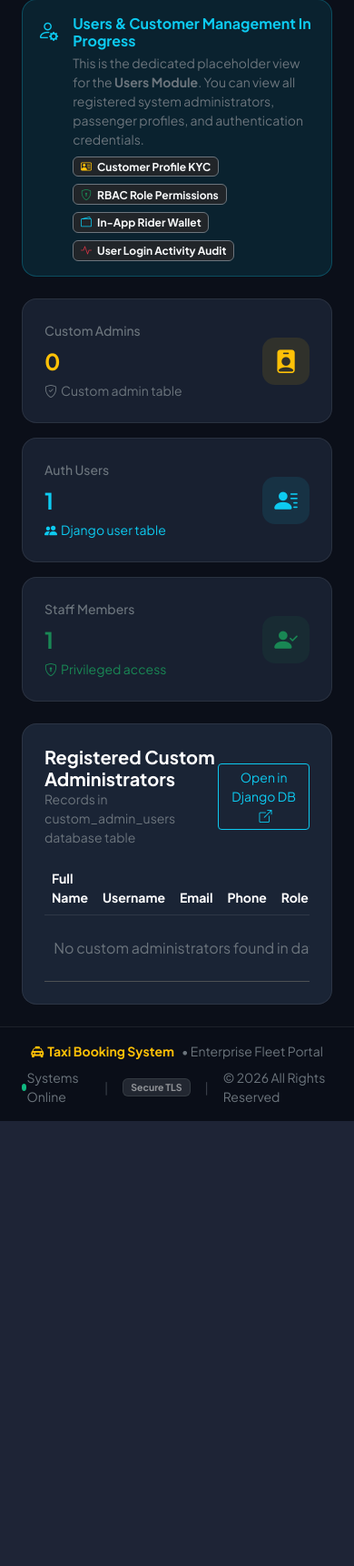
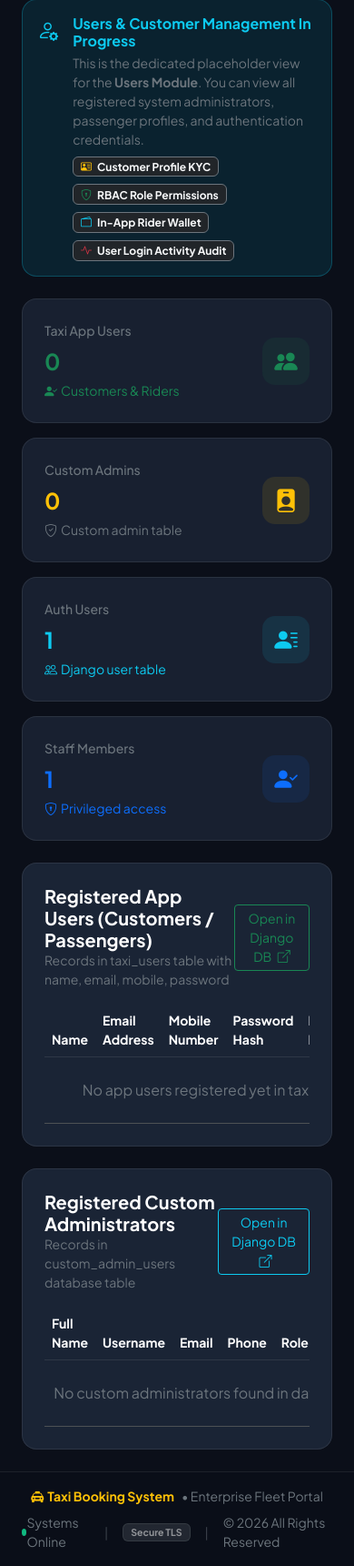
Before and after one commit to parmarkhushi2026-max/Taxi-Booking-System, a Django app: page /users/ in a window 390 px wide. Shown: the part 336-2057 px from the top of the page at 91% size. Before the commit the page ends 1568 px from the top, so only its background shows below. Run offline with Django 5.2, Linux system fonts and the light colour scheme; the visitor is signed in with stand-in values (Sample User, id 1); data comes from the database, SQL or seed files in the repository.

Commit message:
Create User model with name, email, mobile, password fields and admin integration

```diff
--- a/core/templates/core/admin_users.html
+++ b/core/templates/core/admin_users.html
@@ -149,7 +149,21 @@
 
     <!-- Stat Cards -->
     <div class="row g-3 mb-4">
-        <div class="col-sm-6 col-xl-4">
+        <div class="col-sm-6 col-xl-3">
+            <div class="stat-card">
+                <div class="d-flex justify-content-between align-items-center">
+                    <div>
+                        <div class="text-secondary small fw-medium">Taxi App Users</div>
+                        <div class="fs-2 fw-bold text-success mt-1">{{ total_app_users }}</div>
+                        <div class="small text-success mt-1"><i class="bi bi-person-check-fill me-1"></i>Customers & Riders</div>
+                    </div>
+                    <div class="stat-icon bg-success bg-opacity-10 text-success">
+                        <i class="bi bi-people-fill"></i>
+                    </div>
+                </div>
+            </div>
+        </div>
+        <div class="col-sm-6 col-xl-3">
             <div class="stat-card">
                 <div class="d-flex justify-content-between align-items-center">
                     <div>
@@ -163,13 +177,13 @@
                 </div>
             </div>
         </div>
-        <div class="col-sm-6 col-xl-4">
+        <div class="col-sm-6 col-xl-3">
             <div class="stat-card">
                 <div class="d-flex justify-content-between align-items-center">
                     <div>
                         <div class="text-secondary small fw-medium">Auth Users</div>
                         <div class="fs-2 fw-bold text-info mt-1">{{ total_system_users }}</div>
-                        <div class="small text-info mt-1"><i class="bi bi-people-fill me-1"></i>Django user table</div>
+                        <div class="small text-info mt-1"><i class="bi bi-people me-1"></i>Django user table</div>
                     </div>
                     <div class="stat-icon bg-info bg-opacity-10 text-info">
                         <i class="bi bi-person-lines-fill"></i>
@@ -177,19 +191,73 @@
                 </div>
             </div>
         </div>
-        <div class="col-sm-6 col-xl-4">
+        <div class="col-sm-6 col-xl-3">
             <div class="stat-card">
                 <div class="d-flex justify-content-between align-items-center">
                     <div>
                         <div class="text-secondary small fw-medium">Staff Members</div>
-                        <div class="fs-2 fw-bold text-success mt-1">{{ staff_count }}</div>
-                        <div class="small text-success mt-1"><i class="bi bi-shield-lock me-1"></i>Privileged access</div>
+                        <div class="fs-2 fw-bold text-primary mt-1">{{ staff_count }}</div>
+                        <div class="small text-primary mt-1"><i class="bi bi-shield-lock me-1"></i>Privileged access</div>
                     </div>
-                    <div class="stat-icon bg-success bg-opacity-10 text-success">
+                    <div class="stat-icon bg-primary bg-opacity-10 text-primary">
                         <i class="bi bi-person-check-fill"></i>
                     </div>
                 </div>
             </div>
+        </div>
+    </div>
+
+    <!-- Registered App Users (Customers/Passengers) Table -->
+    <div class="card-custom p-4 mb-4">
+        <div class="d-flex justify-content-between align-items-center mb-3">
+            <div>
+                <h5 class="fw-bold mb-0 text-white">Registered App Users (Customers / Passengers)</h5>
+                <p class="text-secondary small mb-0">Records in taxi_users table with name, email, mobile, password</p>
+            </div>
+            <a href="/admin/core/user/" target="_blank" class="btn btn-outline-success btn-sm">
+                Open in Django DB <i class="bi bi-box-arrow-up-right ms-1"></i>
+            </a>
+        </div>
+
+        <div class="table-responsive">
+            <table class="table table-dark table-hover mb-0" style="--bs-table-bg: transparent;">
+                <thead>
+                    <tr class="text-secondary small border-bottom border-secondary border-opacity-25">
+                        <th>Name</th>
+                        <th>Email Address</th>
+                        <th>Mobile Number</th>
+                        <th>Password Hash</th>
+                        <th>Registered Date</th>
+                        <th>Status</th>
+                    </tr>
+                </thead>
+                <tbody>
+                    {% for u in app_users_list %}
+                        <tr class="align-middle border-bottom border-secondary border-opacity-25">
+                            <td class="fw-semibold text-white">
+                                <i class="bi bi-person-circle text-success me-1.5"></i> {{ u.name }}
+                            </td>
+                            <td class="text-secondary small">{{ u.email }}</td>
+                            <td class="text-secondary small"><i class="bi bi-telephone-fill me-1 text-info"></i>{{ u.mobile }}</td>
+                            <td><code class="text-warning small" style="font-size: 0.75rem;">{{ u.password|truncatechars:20 }}</code></td>
+                            <td class="text-secondary small">{{ u.created_at|date:"M d, Y" }}</td>
+                            <td>
+                                {% if u.is_active %}
+                                    <span class="badge bg-success bg-opacity-15 text-success border border-success border-opacity-25 px-2 py-1">Active</span>
+                                {% else %}
+                                    <span class="badge bg-danger bg-opacity-15 text-danger border border-danger border-opacity-25 px-2 py-1">Disabled</span>
+                                {% endif %}
+                            </td>
+                        </tr>
+                    {% empty %}
+                        <tr>
+                            <td colspan="6" class="text-center py-4 text-secondary">
+                                No app users registered yet in taxi_users table.
+                            </td>
+                        </tr>
+                    {% endfor %}
+                </tbody>
+            </table>
         </div>
     </div>
 
--- a/core/views.py
+++ b/core/views.py
@@ -18,7 +18,7 @@ from .forms import (
     VerifyOTPForm,
     AdminResetPasswordForm,
 )
-from .models import CustomAdmin, Driver, Vehicle, Booking
+from .models import User as AppUser, CustomAdmin, Driver, Vehicle, Booking
 
 
 def send_otp_via_console_email(target_email, otp):
@@ -522,9 +522,11 @@ def admin_users_view(request):
     context['module_icon'] = 'bi-people-fill'
     context['module_description'] = 'Overview of customer rider accounts, administrative staff credentials, contact details, and role permissions.'
     context['total_custom_admins'] = CustomAdmin.objects.count()
+    context['total_app_users'] = AppUser.objects.count()
     context['total_system_users'] = User.objects.count()
     context['staff_count'] = User.objects.filter(is_staff=True).count()
     context['custom_admins_list'] = CustomAdmin.objects.all()[:10]
+    context['app_users_list'] = AppUser.objects.all()[:10]
     context['system_users_list'] = User.objects.all()[:10]
 
     return render(request, 'core/admin_users.html', context)
```
Also changed, not shown: core/admin.py (+9 -1 lines), core/models.py (+34 -0 lines), core/tests.py (+68 -1 lines), core/migrations/0004_user.py (added).
